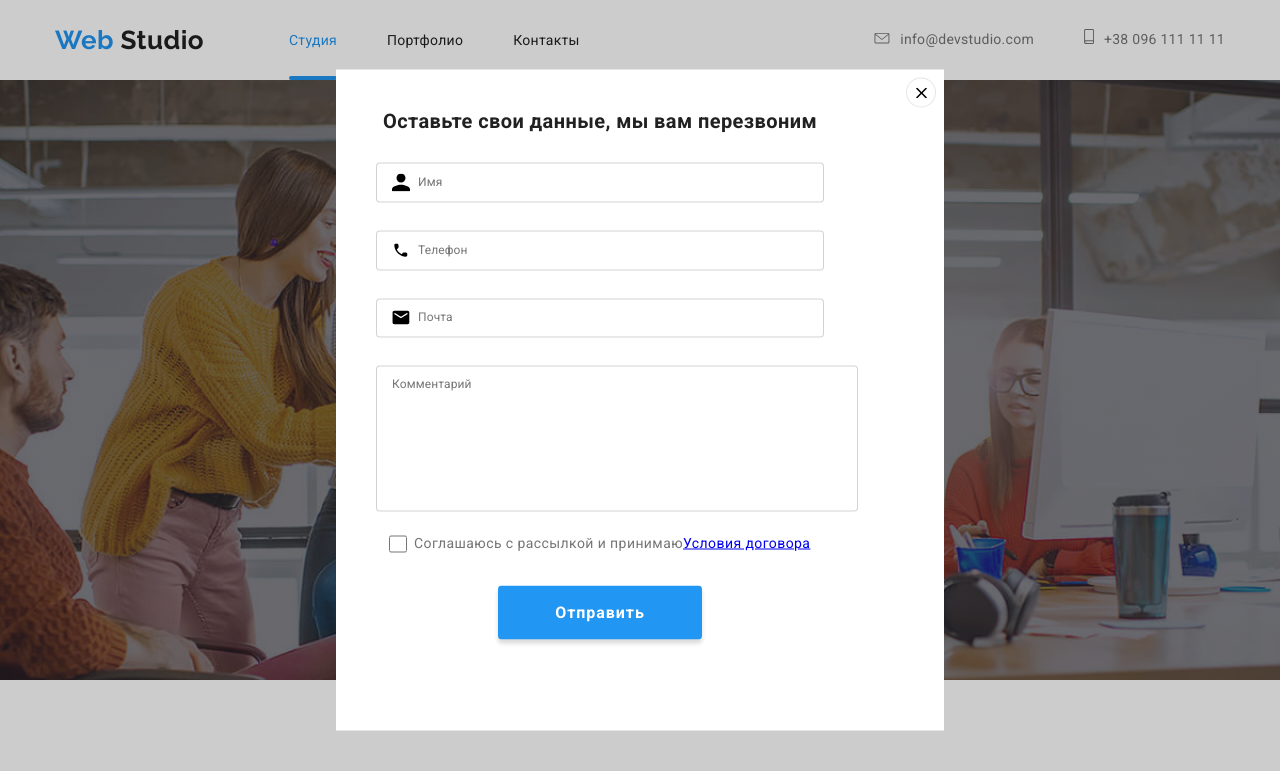
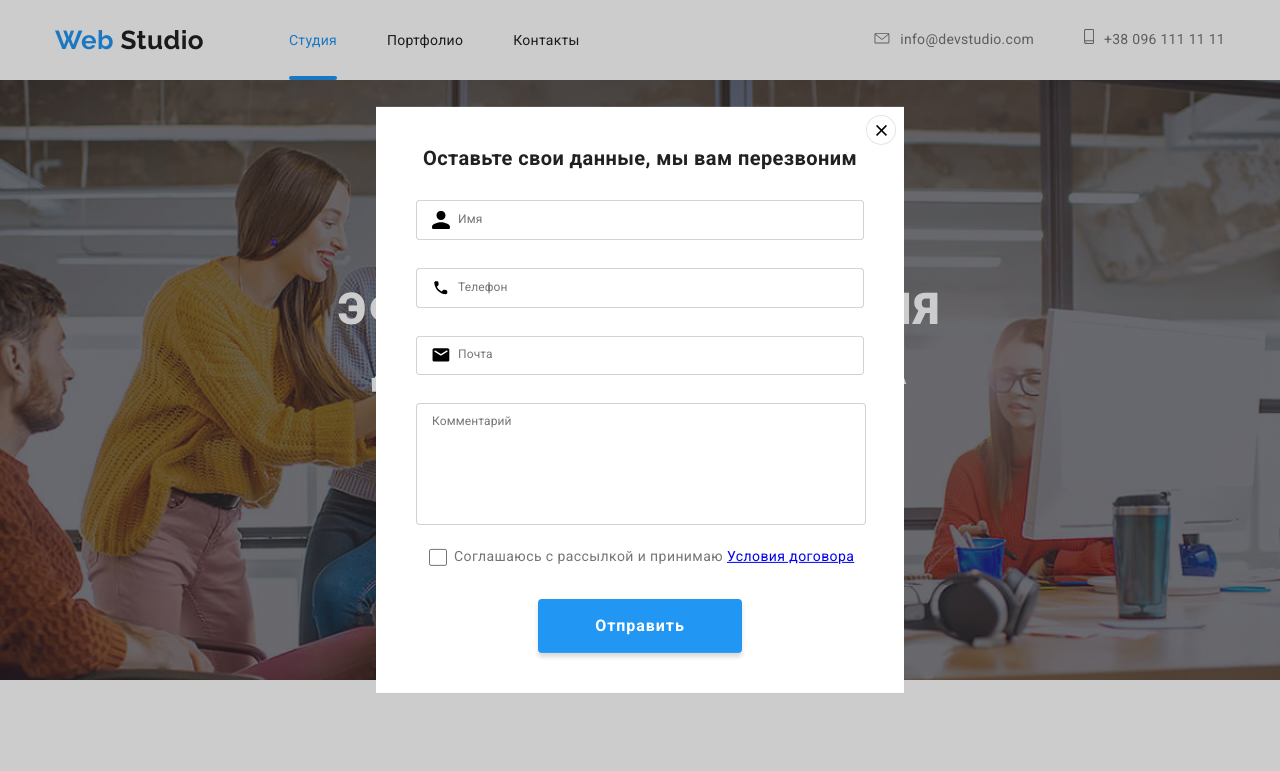
Before and after one commit to anyuta-kiev/goit-markup-hw-06, a plain HTML site: page index.html in a window 1280 px wide. Both pictures are taken after a click on the button "Заказать услугу". Shown: the top 771 px of the page. Drawn offline with Linux system fonts and the light colour scheme.

Commit message:
ДЗ 6 закончено

```diff
--- a/css/style.css
+++ b/css/style.css
@@ -640,7 +640,6 @@ footer {
   padding-bottom: 0;
 }
 
-/* ********************************* */
 .backdrop {
   position: fixed;
   top: 0;
@@ -666,8 +665,8 @@ footer {
   top: 50%;
   left: 50%;
   padding: 40px;
-  width: 528px;
-  height: 581px;
+  /* width: 528px; */
+  /* height: 581px; */
   transform: translate(-50%, -50%) scale(1);
   transition: transform 250ms cubic-bezier(0.4, 0, 0.2, 1);
   background-color: var(--white);
@@ -751,6 +750,7 @@ footer {
 .comment {
   display: block;
   position: relative;
+  margin-bottom: 20px;
 }
 
 .comment-label {
@@ -772,9 +772,10 @@ footer {
 
 .comment .textarea {
   display: flex;
-
-  padding: 12px 16px;
-  margin-bottom: 20px;
+  padding: 0;
+  border-image: 0;
+  /* padding: 12px 16px;
+  margin-bottom: 20px; */
   height: 120px;
   width: 100%;
   resize: none;
@@ -830,7 +831,6 @@ footer {
 .checkbox:checked + .checkbox-icon {
   border-color: transparent;
   background-color: var(--accent-color);
-  background-image: url(../images/sprite.svg#icon-input);
   background-origin: border-box;
   background-size: contain;
 }
--- a/index.html
+++ b/index.html
@@ -345,8 +345,8 @@
             </svg>
             <span class="form-label">Телефон</span></label>
 
-          <label class="form-group"><input type="email" name="mail" class="form-input" placeholder=" "><svg
-              class="input-icon">
+          <label class="form-group"><input type="email" name="mail" class="form-input" placeholder=" ">
+            <svg class="input-icon">
               <use href="./images/sprite.svg#letter"></use>
             </svg>
             <span class="form-label">Почта</span>
@@ -360,9 +360,11 @@
 
           <label class="checkbox-label">
             <input type="checkbox" name="chekbox" class="checkbox">
-            <span class="checkbox-icon"></span>
-            Соглашаюсь с рассылкой и принимаю
-            <a href="#"> Условия договора</a></label>
+            <svg class="checkbox-icon">
+              <use href="./images/sprite.svg#icon-input"></use>
+            </svg>
+            <span>Соглашаюсь с рассылкой и принимаю
+              <a href="#"> Условия договора</a></span></label>
 
           <div class="form-button">
             <button type="submit" class="snd-btn">Отправить</button>
```
